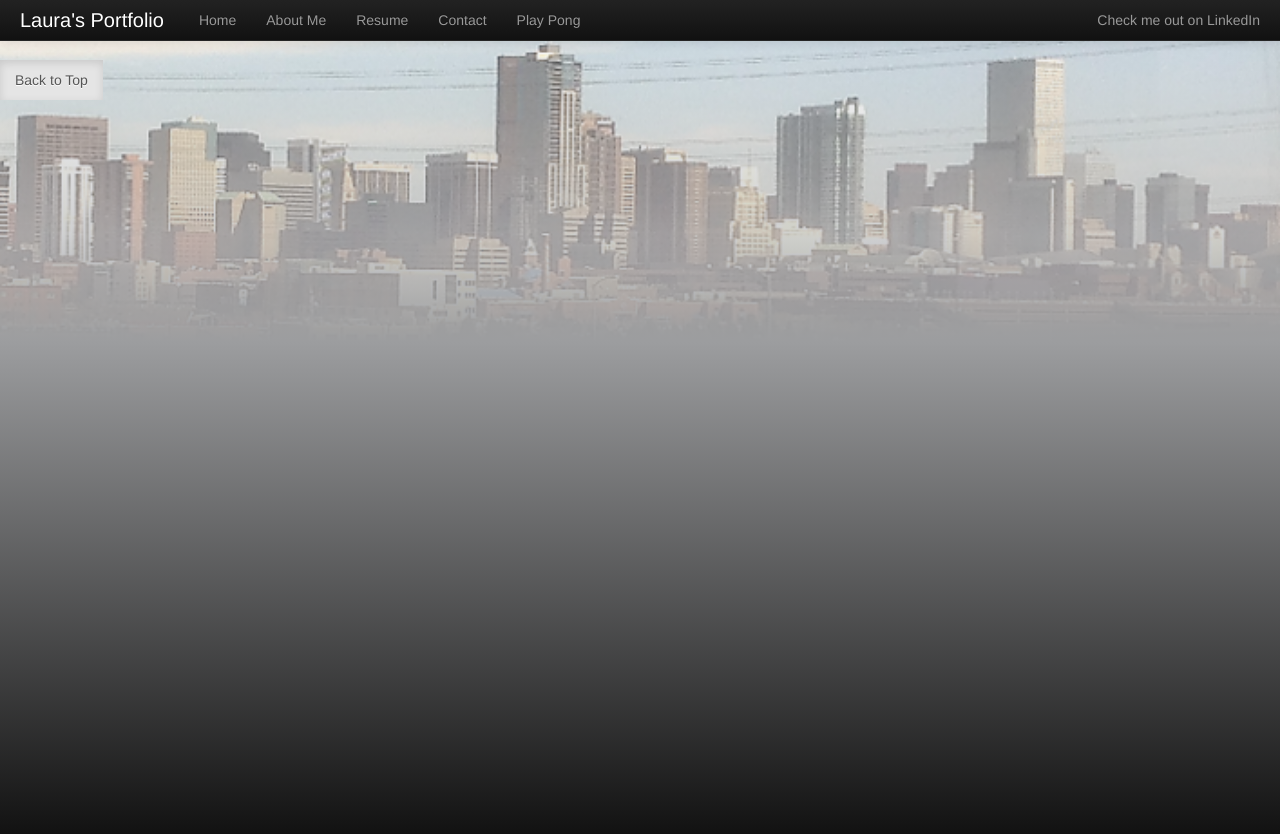
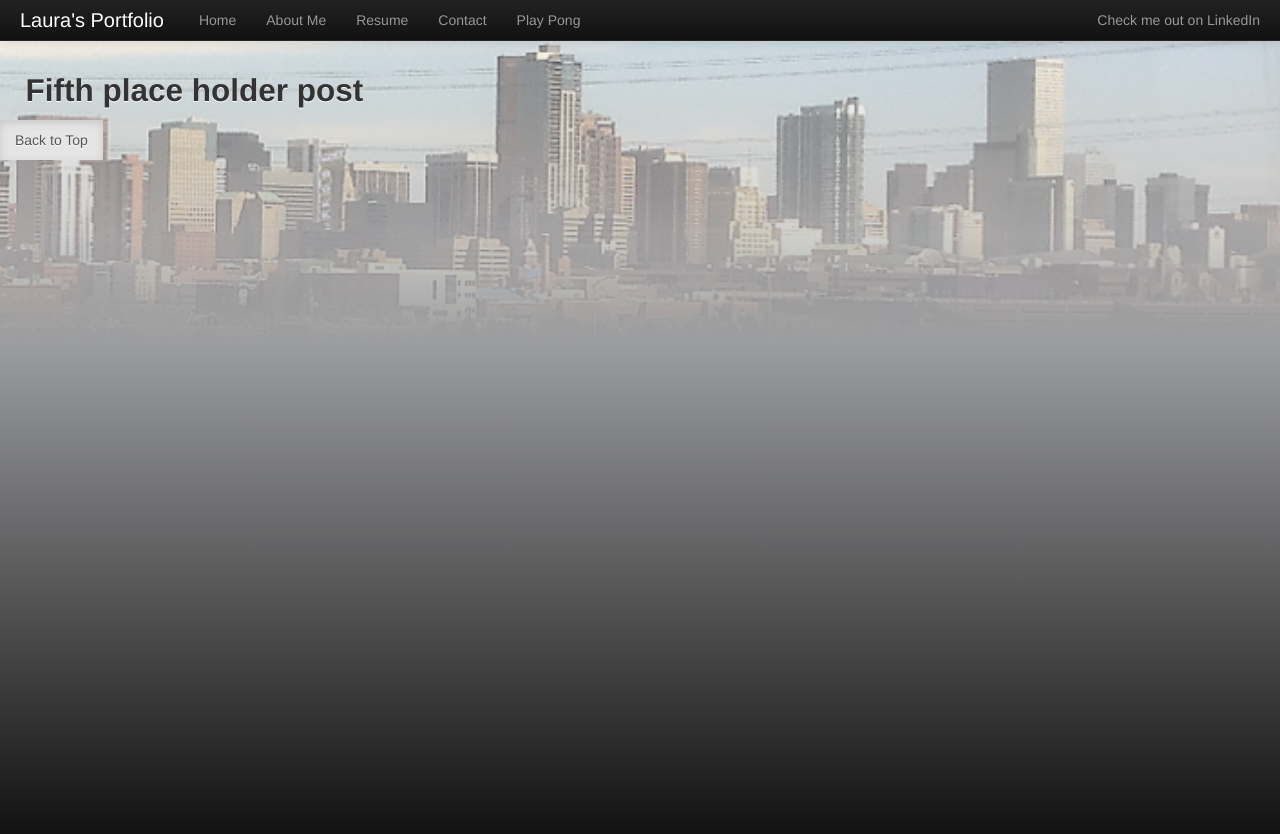
Before and after one commit to LauraR6561/Laurar6561.github.io, a Jekyll site: the page built from _posts/2014-05-26-fifth.html, in a window 1280 px wide. Shown: the top 834 px of the page. Built offline with Jekyll 4.4.1, drawn with Linux system fonts in a browser that asks for light colours; Markdown is read by kramdown in place of the engine named in the settings.

Commit message:
added text

```diff
--- a/_posts/2014-05-26-fifth.html
+++ b/_posts/2014-05-26-fifth.html
@@ -10,3 +10,5 @@ published: true
 summary: Fifth Post
 description: Test
 ---
+
+<h2>Fifth place holder post</h2>
```
